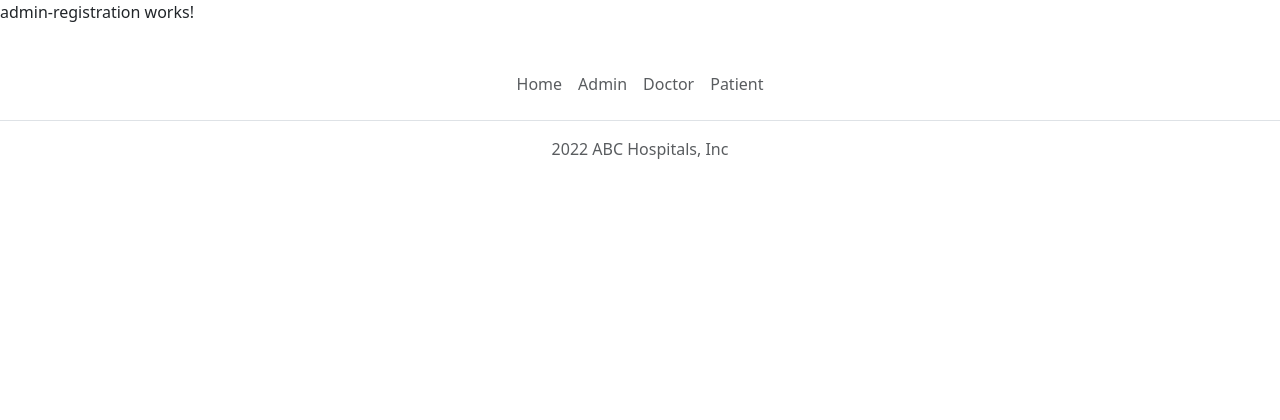
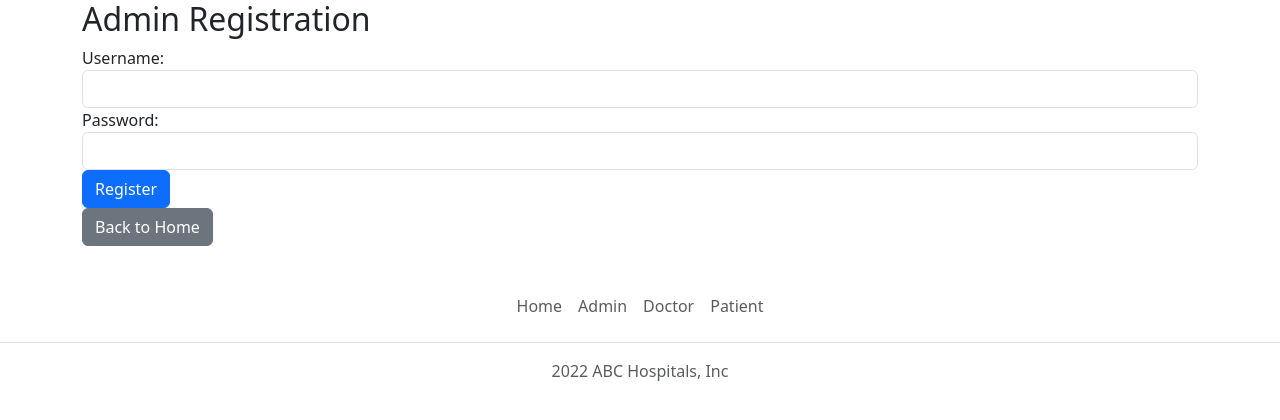
Before and after one commit to souchegueye/MedicalProjectFE, an Angular app in the folder angular-medical-project/: page /admin-registration in a window 1280 px wide. Shown: the top 420 px of the page. Built offline with nearby package versions, Linux system fonts and the light colour scheme.

Commit message:
Admin Login and registration

```diff
--- a/angular-medical-project/src/app/admin-login/admin-login.component.html
+++ b/angular-medical-project/src/app/admin-login/admin-login.component.html
@@ -1 +1,14 @@
-<p>admin-login works!</p>
+<div class="container">
+    <h2>Admin Login</h2>
+    <form (ngSubmit)="loginAdmin()">
+        <div class="form-group">
+            <label for="username">Username:</label>
+            <input type="text" class="form-control" id="username" [(ngModel)]="username" name="username" required>
+        </div>
+        <div class="form-group">
+            <label for="password">Password:</label>
+            <input type="password" class="form-control" id="password" [(ngModel)]="password" name="password" required>
+        </div>
+        <button type="submit" class="btn btn-primary">Login</button>
+    </form>
+  </div>
--- a/angular-medical-project/src/app/admin-login/admin-login.component.ts
+++ b/angular-medical-project/src/app/admin-login/admin-login.component.ts
@@ -1,26 +1,35 @@
 import { Component } from '@angular/core';
 import { AdminService } from '../admin.service';
+import { Router } from '@angular/router';
 
 @Component({
     selector: 'app-admin-login',
     templateUrl: './admin-login.component.html',
-  styleUrls: ['./admin-login.component.css']
+    styleUrls: ['./admin-login.component.css'],
 })
 export class AdminLoginComponent {
     username: string = '';
     password: string = '';
+    errorMessage: string = '';
 
-  constructor(private adminService: AdminService) {}
+    constructor(private adminService: AdminService, private router: Router) {}
 
     loginAdmin() {
         this.adminService.login(this.username, this.password).subscribe(
             (response: any) => {
-        console.log('Admin login successful', response);
 
+                if (response === true) {
+                    console.log('Admin logged in successfully');
+                    this.errorMessage = '';
+                    this.router.navigate(['/admin-dashboard']);
+                } else {
+                    console.error('Login failed');
+                    this.errorMessage = 'Login failed. Please check your username and password.';
+                }
             },
             (error: any) => {
                 console.error('Login failed', error);
-
+                this.errorMessage = 'An error occurred during login. Please try again later.';
             }
         );
     }
--- a/angular-medical-project/src/app/admin-registration/admin-registration.component.html
+++ b/angular-medical-project/src/app/admin-registration/admin-registration.component.html
@@ -1 +1,17 @@
-<p>admin-registration works!</p>
+<div class="container">
+    <h2>Admin Registration</h2>
+    <form (ngSubmit)="registerAdmin()">
+      <div class="form-group">
+        <div *ngIf="successMessage" class="alert alert-success">{{ successMessage }}</div>
+        <div *ngIf="errorMessage" class="alert alert-danger">{{ errorMessage }}</div>
+        <label for="username">Username:</label>
+        <input type="text" class="form-control" id="username" [(ngModel)]="username" name="username" required>
+      </div>
+      <div class="form-group">
+        <label for="password">Password:</label>
+        <input type="password" class="form-control" id="password" [(ngModel)]="password" name="password" required>
+      </div>
+      <button type="submit" class="btn btn-primary">Register</button>
+    </form>
+    <button class="btn btn-secondary" (click)="goToHomePage()">Back to Home</button>
+  </div>
--- a/angular-medical-project/src/app/admin-registration/admin-registration.component.ts
+++ b/angular-medical-project/src/app/admin-registration/admin-registration.component.ts
@@ -1,7 +1,6 @@
-// admin-registration.component.ts
 import { Component } from '@angular/core';
 import { AdminService } from '../admin.service';
-
+import { Router } from '@angular/router';
 
 @Component({
   selector: 'app-admin-registration',
@@ -11,19 +10,31 @@ import { AdminService } from '../admin.service';
 export class AdminRegistrationComponent {
   username: string = '';
   password: string = '';
+  successMessage: string = '';
+  errorMessage: string = '';
 
-  constructor(private adminService: AdminService) {}
-
+  constructor(private adminService: AdminService, private router: Router) {}
   registerAdmin() {
     this.adminService.register(this.username, this.password).subscribe(
       (response: any) => {
-        console.log('Admin registered successfully', response);
-        // Redirect to login page or handle success as needed
+        console.log(response);
+        if (response && response.status === 200) {
+          this.successMessage = 'Admin registered successfully';
+          this.errorMessage = '';
+        } else {
+
+          this.successMessage = 'Registration sucessfull';
+        }
       },
       (error: any) => {
-        console.error('Registration failed', error);
-        // Handle error messages or display them to the user
+        console.error(error);
+        this.errorMessage = 'Registration failed: ' + error.message;
+
       }
     );
+
+  }
+  goToHomePage() {
+    this.router.navigate(['/']);
   }
 }
```
Lines whose indentation alone changed are shown as unchanged.
